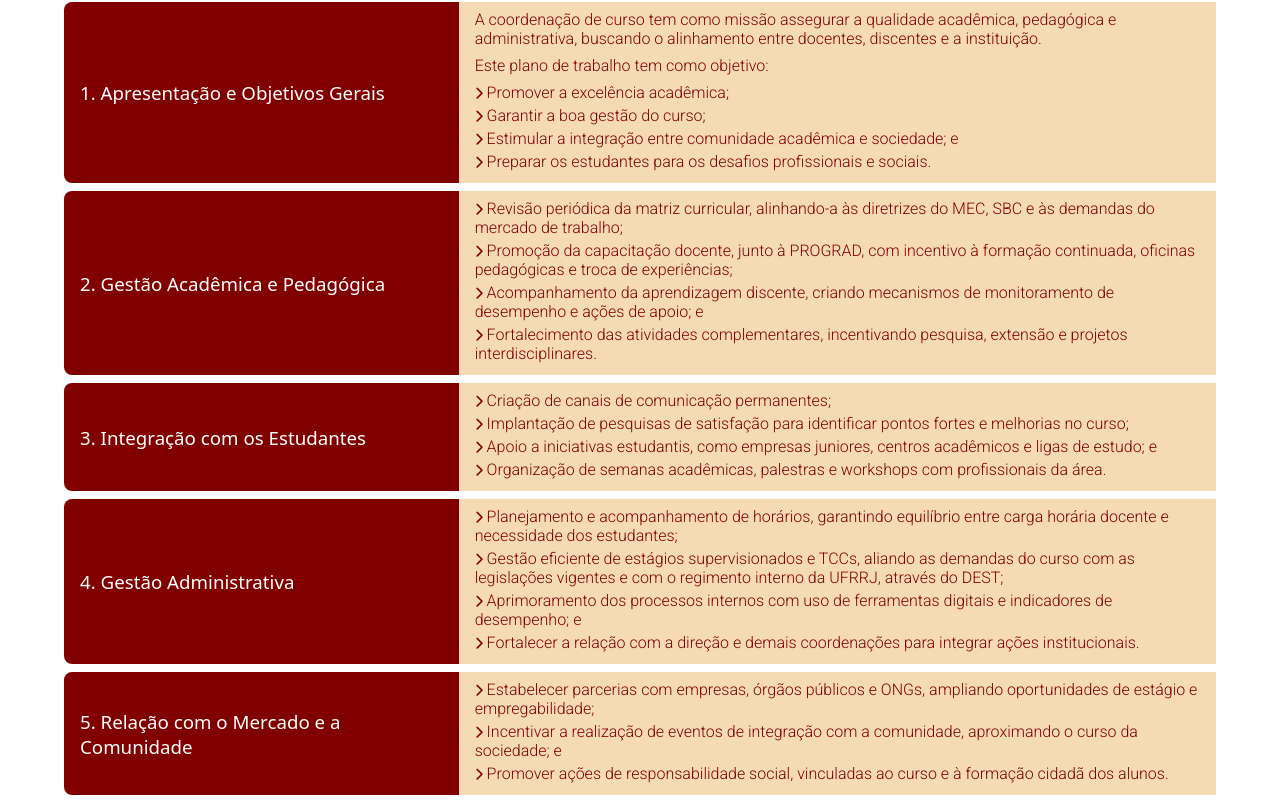
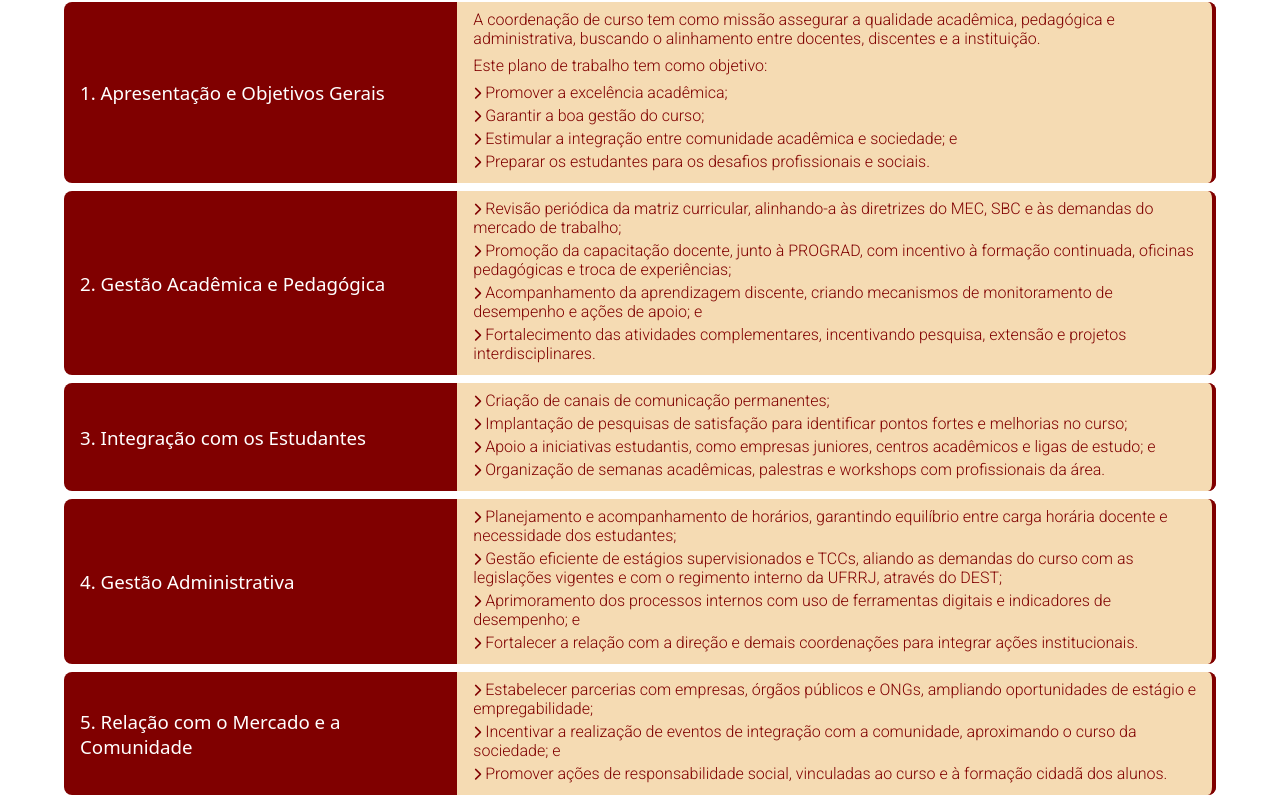
Before and after one commit to irizzo/2025-coord-si, a plain HTML site: page index.html in a window 1280 px wide. Shown: the part 495-1295 px from the top of the page. Drawn offline with Linux system fonts and the light colour scheme; a web font is replaced by a local one.

Commit message:
Adds right border on action plan cards

```diff
--- a/main.scss
+++ b/main.scss
@@ -156,6 +156,10 @@ main {
 
   flex: 2;
   padding: $spacing--standard $spacing--large;
+  border-top-right-radius: $spacing--standard;
+  border-bottom-right-radius: $spacing--standard;
+
+  border-right: $primary-color 4px solid;
 
   p,
   ul,
```
Also changed, not shown: main.css, 1 other file.
